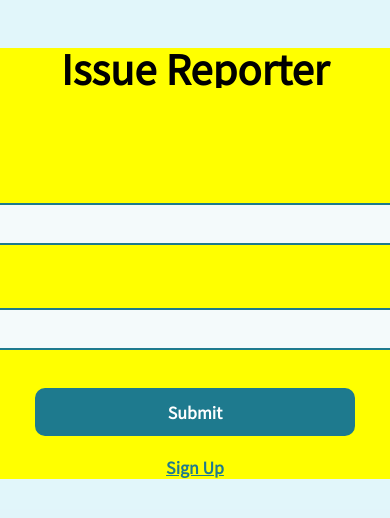
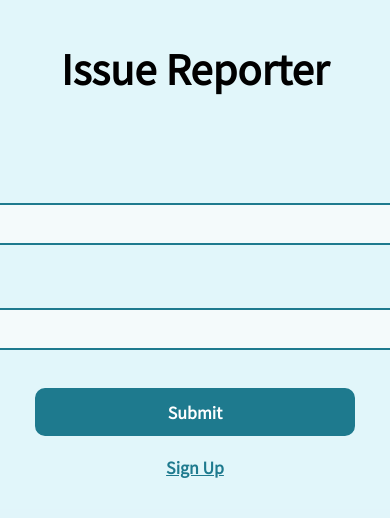
Before and after one commit to nbur4556/issue_reporter, a React (Create React App) app in the folder client/: page / in a window 390 px wide. Shown: the top 518 px of the page. Built offline with nearby package versions, Linux system fonts and the light colour scheme; no server answers.

Commit message:
style: remove placeholder media queries

```diff
--- a/client/src/stylesheets/index.css
+++ b/client/src/stylesheets/index.css
@@ -60,16 +60,4 @@ a, .link-button {
     visibility: visible;
   }
 }
-
-@media (max-width: 411px) {
-  section {
-    background-color: yellow;
-  }
-}
-
-@media (max-width: 360px) {
-  section {
-    background-color: green;
-  }
-}
 /*# sourceMappingURL=index.css.map */
```
Also changed, not shown: client/src/stylesheets/_media-queries.scss (+0 -14 lines), 1 other file (tests, documents, lock files or other folders).
